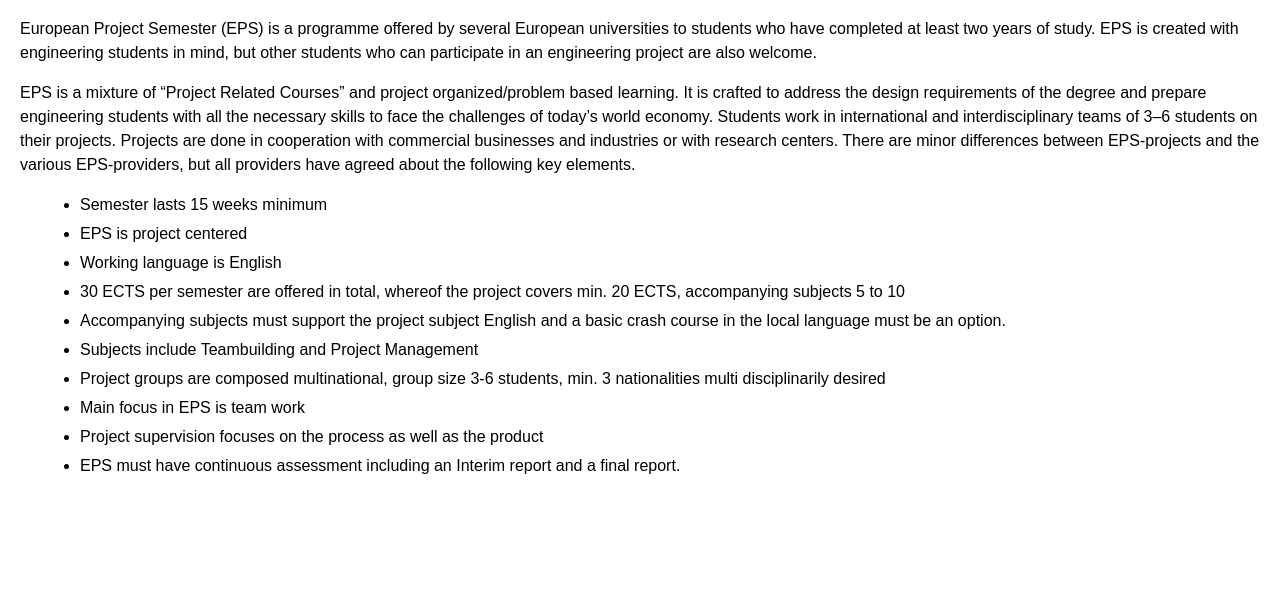
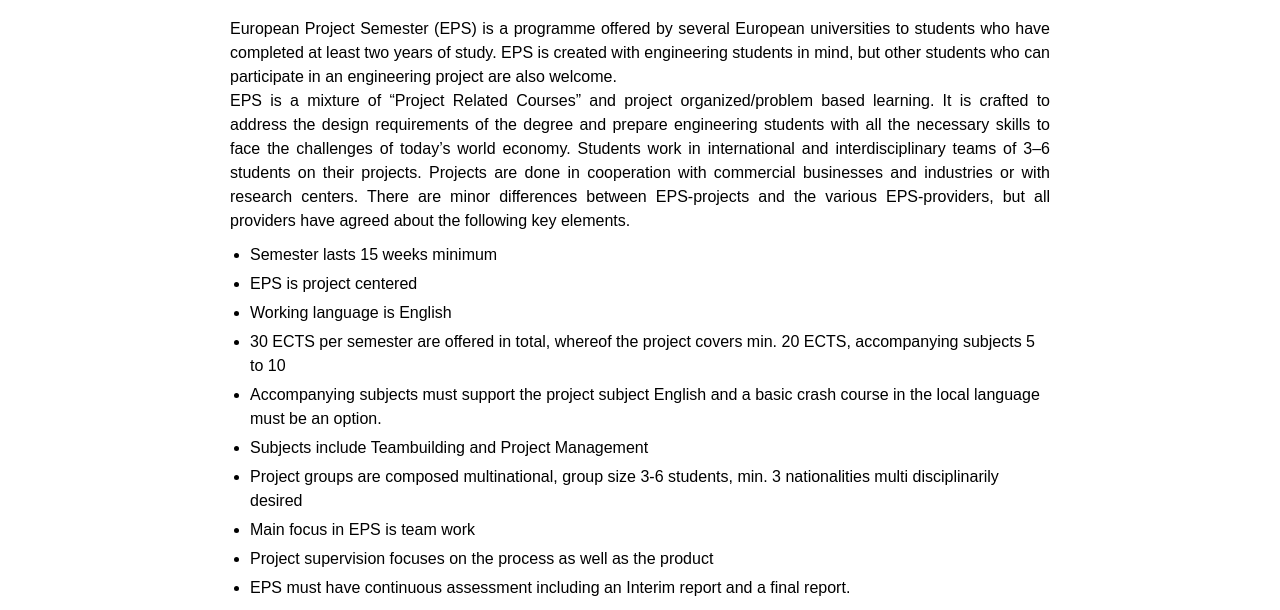
Before and after one commit to natml-dev/DATA1200-valgfrioppgave2, a plain HTML site: page index.html in a window 1280 px wide. Shown: the part 197-807 px from the top of the page. Drawn offline with Linux system fonts and the light colour scheme.

Commit message:
changed margins and paddings

```diff
--- a/index.html
+++ b/index.html
@@ -29,13 +29,20 @@
                 }
                 p {
                     font-size: 16px;
+                    margin: 0 40px;
+                    text-align: justify;
+                    line-height: 1.5;
                 }
                 ul {
-                    margin-top: 10px;
-                    margin-left: 20px;
+                    margin: 10px 40px;
+                    padding-left: 20px;
                 }
                 li{
                     margin-bottom: 5px;
+                }
+                body {
+                    max-width:900px;
+                    margin: 0 auto;
                 }
 
 
```
